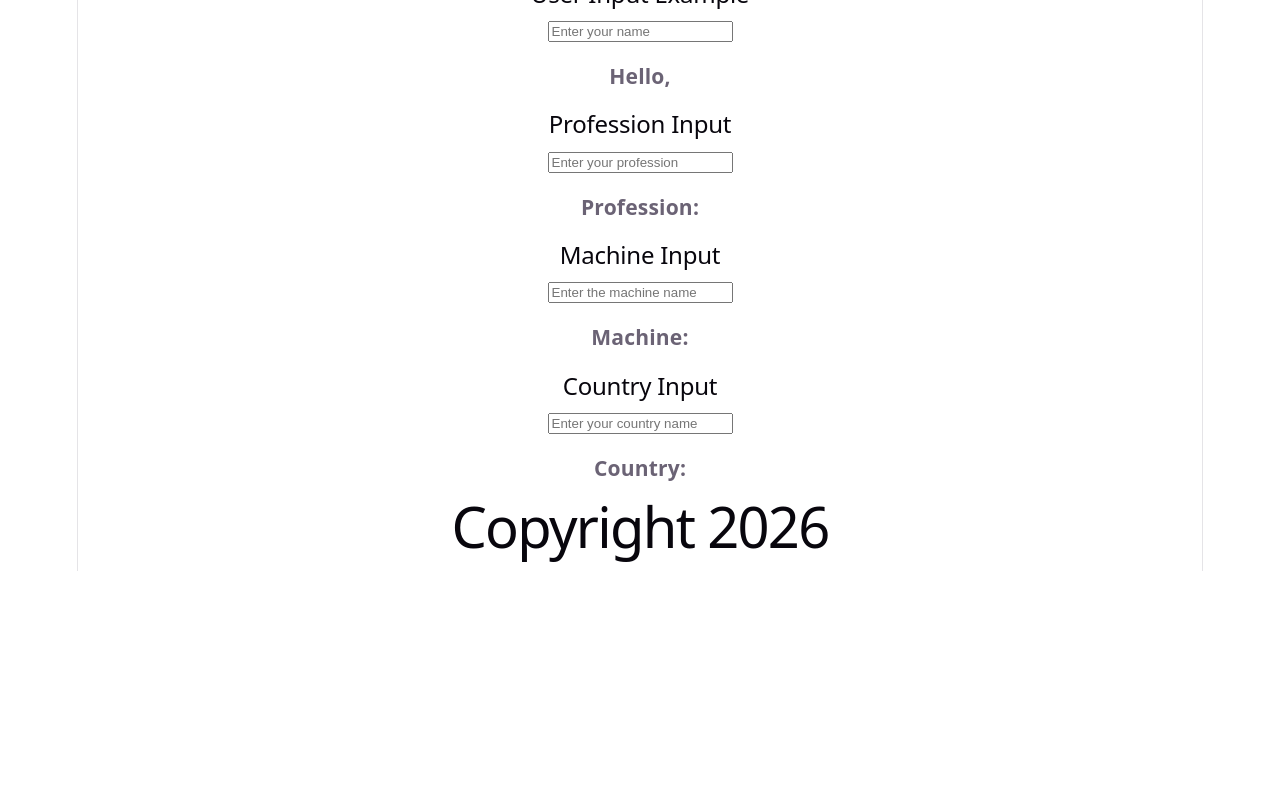
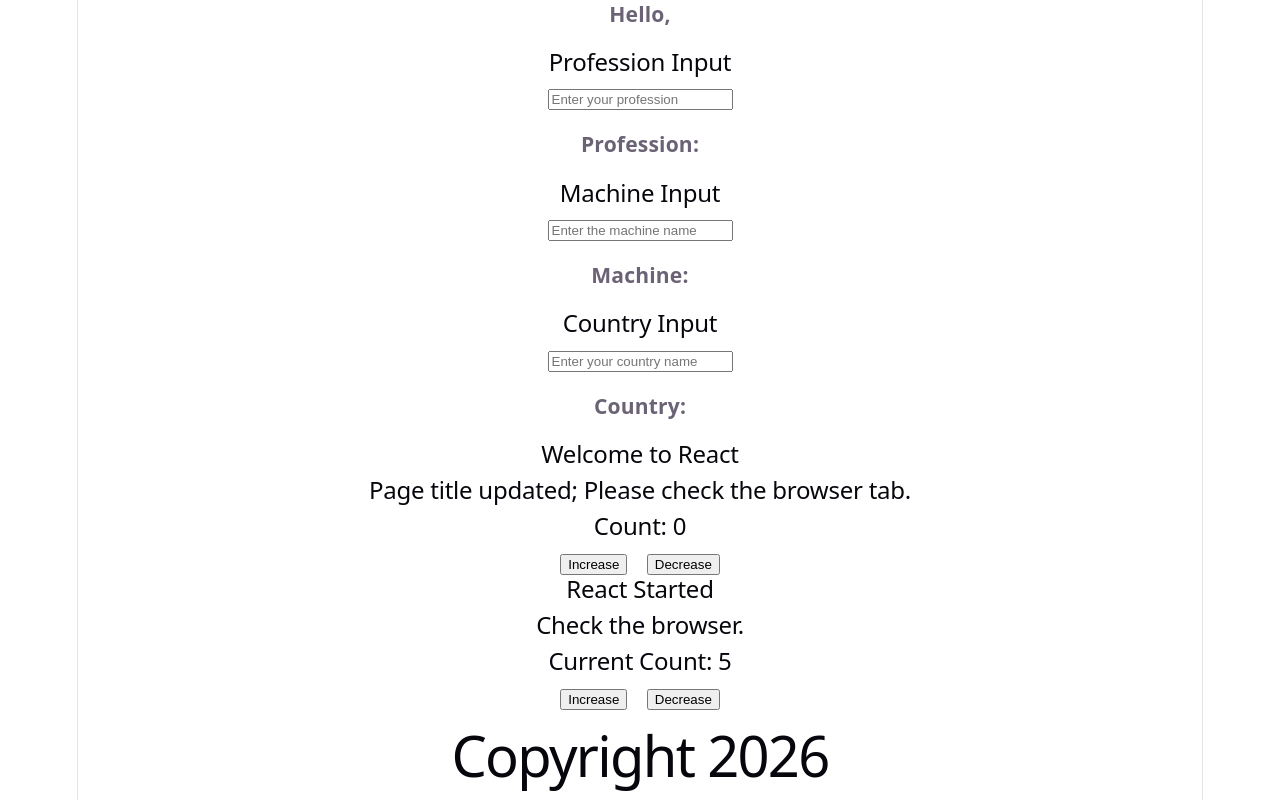
Before and after one commit to Md-Abul-Kalam-Azad-318/react-learning, a React (Vite) app: page / in a window 1280 px wide. Shown: the part 1477-2277 px from the top of the page. Before the commit the page ends 2048 px from the top, so only its background shows below. Built offline with nearby package versions, Linux system fonts and the light colour scheme.

Commit message:
Topic 11: useEffect examples and practice

```diff
--- a/src/App.jsx
+++ b/src/App.jsx
@@ -20,6 +20,11 @@ import UserInput from './components/UseInput'
 import ProfessionInput from './components/ProfessionInput'
 import MachineInput from './components/MachineInput'
 import CountryInput from './components/CountryInput'
+import Welcome from './components/Welcome'
+import Title from './components/Title'
+import Message from './components/Message'
+import TitleChange from './components/TitleChange'
+import CounterEffect from './components/CounterEffect'
 
 function App() {
 
@@ -30,8 +35,6 @@ function App() {
       <Home />
       <About />
       <Contact />
-
-      <Counter />
 
       <Button />
 
@@ -61,6 +64,14 @@ function App() {
         <MachineInput />
         <CountryInput />
 
+        <Welcome />
+        <Title />
+        <Counter />
+
+        <Message />
+        <TitleChange />
+        <CounterEffect />
+
         <Footer />
     </div>
   );
--- a/src/components/Counter.jsx
+++ b/src/components/Counter.jsx
@@ -1,14 +1,19 @@
-import React from 'react'
-import { useState } from 'react';
+//Example 3 - Using State with useEffect
+import React, {useState, useEffect } from 'react'
 
 function Counter() {
 
 const [count, setCount] = useState(0);
 
+useEffect(() =>{
+  console.log("Count changed.");
+}, [count]);
+
 
   return (
     <div>
         <h2>Count: {count}</h2>
+
         <button onClick={() => setCount(count + 1)}>Increase</button> &nbsp; &nbsp;
         <button onClick={() => setCount(count - 1)}>Decrease</button>
     </div>
--- /dev/null
+++ b/src/components/CounterEffect.jsx
@@ -0,0 +1,26 @@
+// Practise Exercise, Exercise 3
+import React, { useEffect, useState } from 'react'
+
+const CounterEffect = () => {
+
+const [count, setCount]= useState(5);
+
+useEffect(() =>{
+    console.log("Application Loaded")
+}, [count]);
+
+  return (
+    <div>
+        <h2>Current Count: {count}</h2>
+
+        <button onClick={() =>setCount(count + 1)}>
+            Increase
+        </button> &nbsp; &nbsp;
+         <button onClick={() =>setCount(count - 1)}>
+            Decrease
+        </button>
+    </div>
+  )
+}
+
+export default CounterEffect
--- /dev/null
+++ b/src/components/Message.jsx
@@ -0,0 +1,15 @@
+//Practice Exercises, Exercise 1
+import React, { useEffect } from 'react'
+
+function Message() {
+    useEffect(() =>{
+        console.log("Application Loaded");
+    }, []);
+  return (
+    <div>
+        <h2>React Started</h2>
+    </div>
+  )
+}
+
+export default Message
--- /dev/null
+++ b/src/components/Title.jsx
@@ -0,0 +1,17 @@
+//Example 2 - Update the page title
+import React, { useEffect } from 'react'
+
+const Title = () => {
+
+    useEffect(() =>{
+        document.title = "React Learning App";
+    }, []);
+
+  return (
+    <div>
+        <h2>Page title updated; Please check the browser tab.</h2>
+    </div>
+  )
+}
+
+export default Title
--- /dev/null
+++ b/src/components/TitleChange.jsx
@@ -0,0 +1,17 @@
+//Practice Exercises, Exercise 2
+import React, { useEffect } from 'react'
+
+const TitleChange = () => {
+
+    useEffect(() =>{
+        document.title = "Paper Mill Dashboard"
+    }, []);
+
+  return (
+    <div>
+        <h2>Check the browser.</h2>
+    </div>
+  )
+}
+
+export default TitleChange
--- /dev/null
+++ b/src/components/Welcome.jsx
@@ -0,0 +1,19 @@
+//Example 1 - Run only once
+
+import React from 'react'
+import {useEffect} from "react";
+
+const Welcome = () => {
+
+    useEffect(() => {
+        console.log("Component Loaded");
+    }, []);
+
+  return (
+    <div>
+        <h2>Welcome to React</h2>
+    </div>
+  )
+}
+
+export default Welcome
```
